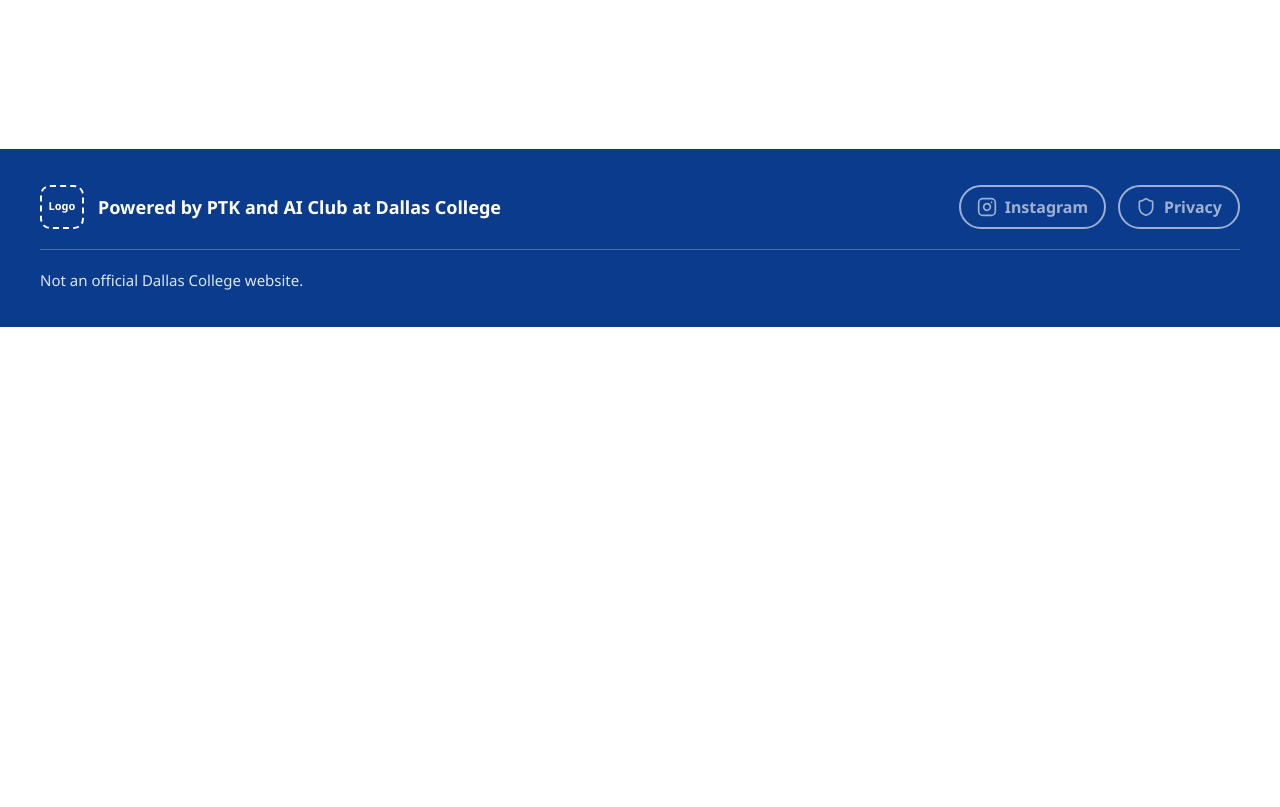
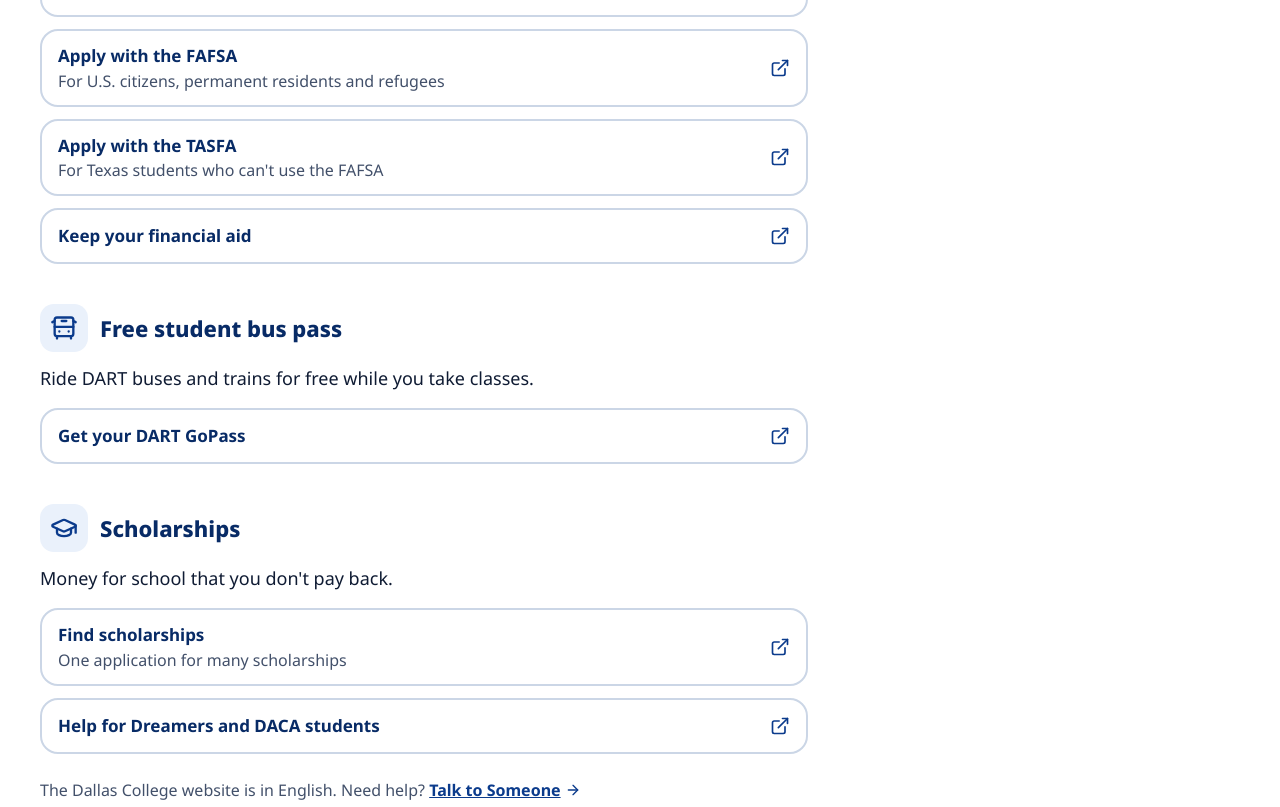
Before and after one commit to Dallas-College-AI-Club/PTK-HIA-website, a Next.js app: page /financial-aid in a window 1280 px wide. Shown: the part 473-1280 px from the top of the page. Before the commit the page ends 800 px from the top, so only its background shows below. Built offline with nearby package versions, Linux system fonts and the light colour scheme.

Commit message:
feat(frontend): add Financial Aid page (#7)

```diff
--- a/app/(frontend)/financial-aid/page.tsx
+++ b/app/(frontend)/financial-aid/page.tsx
@@ -1,9 +1,99 @@
+import { ArrowRight, BusFront, ExternalLink, GraduationCap, Landmark, type LucideIcon } from "lucide-react";
+import Link from "next/link";
+
+import { getMessages, type Messages } from "@/lib/i18n";
 import { pageContainer } from "@/lib/layout";
+import { sitePages } from "@/lib/site-pages";
+
+// Official Dallas College pages, from PTK's knowledge base directory.
+const LINKS = {
+   aidOverview: "https://www.dallascollege.edu/paying-for-college/financial-aid/",
+   fafsa: "https://www.dallascollege.edu/paying-for-college/financial-aid/apply/fafsa/",
+   tasfa: "https://www.dallascollege.edu/paying-for-college/financial-aid/apply/tasfa/",
+   keepAid: "https://www.dallascollege.edu/paying-for-college/financial-aid/maintain-eligibility/",
+   goPass: "https://www.dallascollege.edu/resources/dart-gopass/",
+   scholarships: "https://www.dallascollege.edu/paying-for-college/scholarships-aid/",
+   dreamers: "https://www.dallascollege.edu/students/dreamers/",
+} as const;
+
+type SectionKey = keyof Messages["financialAid"]["sections"];
+type LinkKey = keyof typeof LINKS;
+
+const SECTIONS: { key: SectionKey; icon: LucideIcon; links: LinkKey[] }[] = [
+   { key: "aid", icon: Landmark, links: ["aidOverview", "fafsa", "tasfa", "keepAid"] },
+   { key: "busPass", icon: BusFront, links: ["goPass"] },
+   { key: "scholarships", icon: GraduationCap, links: ["scholarships", "dreamers"] },
+];
 
 export default function FinancialAid() {
+   const t = getMessages();
+
    return (
       <div className={pageContainer}>
-         <h1>Financial Aid & Scholarships</h1>
+         <h1 className="mt-6 text-3xl font-extrabold">{t.pages.payForCollege}</h1>
+         <p className="mt-2 mb-6 max-w-xl text-lg">{t.financialAid.intro}</p>
+
+         <div className="flex max-w-3xl flex-col gap-10">
+            {SECTIONS.map(({ key, icon: Icon, links }) => {
+               const section = t.financialAid.sections[key];
+               return (
+                  <section key={key} aria-labelledby={`section-${key}`}>
+                     <div className="flex items-center gap-3">
+                        <span className="flex size-12 shrink-0 items-center justify-center rounded-[14px] bg-brand-tint text-brand-navy">
+                           <Icon aria-hidden="true" className="size-7" />
+                        </span>
+                        <h2
+                           id={`section-${key}`}
+                           className="text-xl font-extrabold text-brand-navy-dark md:text-[22px]"
+                        >
+                           {section.title}
+                        </h2>
+                     </div>
+                     <p className="mt-3 mb-4 text-lg">{section.body}</p>
+
+                     <ul className="flex flex-col gap-3">
+                        {links.map((linkKey) => {
+                           const link = t.financialAid.links[linkKey];
+                           return (
+                              <li key={linkKey}>
+                                 <a
+                                    href={LINKS[linkKey]}
+                                    target="_blank"
+                                    rel="noopener noreferrer"
+                                    className="flex min-h-14 items-center justify-between gap-3 rounded-2xl border-2 border-brand-line bg-white px-4 py-3 hover:border-brand-navy"
+                                 >
+                                    <span>
+                                       <span className="block text-[17px] font-bold text-brand-navy-dark">
+                                          {link.label}
+                                       </span>
+                                       {"hint" in link && (
+                                          <span className="block text-[15px] text-brand-muted md:text-base">
+                                             {link.hint}
+                                          </span>
+                                       )}
+                                    </span>
+                                    <ExternalLink aria-hidden="true" className="size-5 shrink-0 text-brand-navy" />
+                                    <span className="sr-only">{t.layout.opensNewTab}</span>
+                                 </a>
+                              </li>
+                           );
+                        })}
+                     </ul>
+                  </section>
+               );
+            })}
+         </div>
+
+         <p className="mt-6 mb-8 max-w-xl text-brand-muted">
+            {t.financialAid.englishNote}{" "}
+            <Link
+               href={sitePages.talkToSomeone.href}
+               className="inline-flex items-center gap-1 font-bold text-brand-navy underline"
+            >
+               {t.pages.talkToSomeone}
+               <ArrowRight aria-hidden="true" className="size-4" />
+            </Link>
+         </p>
       </div>
    );
 }
--- a/lib/i18n/en.ts
+++ b/lib/i18n/en.ts
@@ -29,6 +29,7 @@ export const en = {
       footerInstagram: "Instagram",
       footerPrivacy: "Privacy",
       comingSoon: "Coming soon",
+      opensNewTab: "(opens in a new tab)",
       footerNotOfficial: "Not an official Dallas College website.",
       mainNavLabel: "Main",
       quickActionsLabel: "Quick actions",
@@ -41,8 +42,35 @@ export const en = {
    startCollege: {
       intro: "You apply and register for classes on the Dallas College website.",
       registrationLink: "Go to Dallas College registration",
-      opensNewTab: "(opens in a new tab)",
       englishNote: "The Dallas College website is in English. Need help with the steps?",
+   },
+   financialAid: {
+      intro: "Ways to get help paying for school.",
+      sections: {
+         aid: {
+            title: "Financial aid",
+            body: "Money from the government to help pay for classes. Apply every year.",
+         },
+         busPass: {
+            title: "Free student bus pass",
+            body: "Ride DART buses and trains for free while you take classes.",
+         },
+         scholarships: {
+            title: "Scholarships",
+            body: "Money for school that you don't pay back.",
+         },
+      },
+      // A hint is only added where the label alone isn't clear.
+      links: {
+         aidOverview: { label: "How financial aid works" },
+         fafsa: { label: "Apply with the FAFSA", hint: "For U.S. citizens, permanent residents and refugees" },
+         tasfa: { label: "Apply with the TASFA", hint: "For Texas students who can't use the FAFSA" },
+         keepAid: { label: "Keep your financial aid" },
+         goPass: { label: "Get your DART GoPass" },
+         scholarships: { label: "Find scholarships", hint: "One application for many scholarships" },
+         dreamers: { label: "Help for Dreamers and DACA students" },
+      },
+      englishNote: "The Dallas College website is in English. Need help?",
    },
    getConnected: {
       title: "Talk to someone",
```
